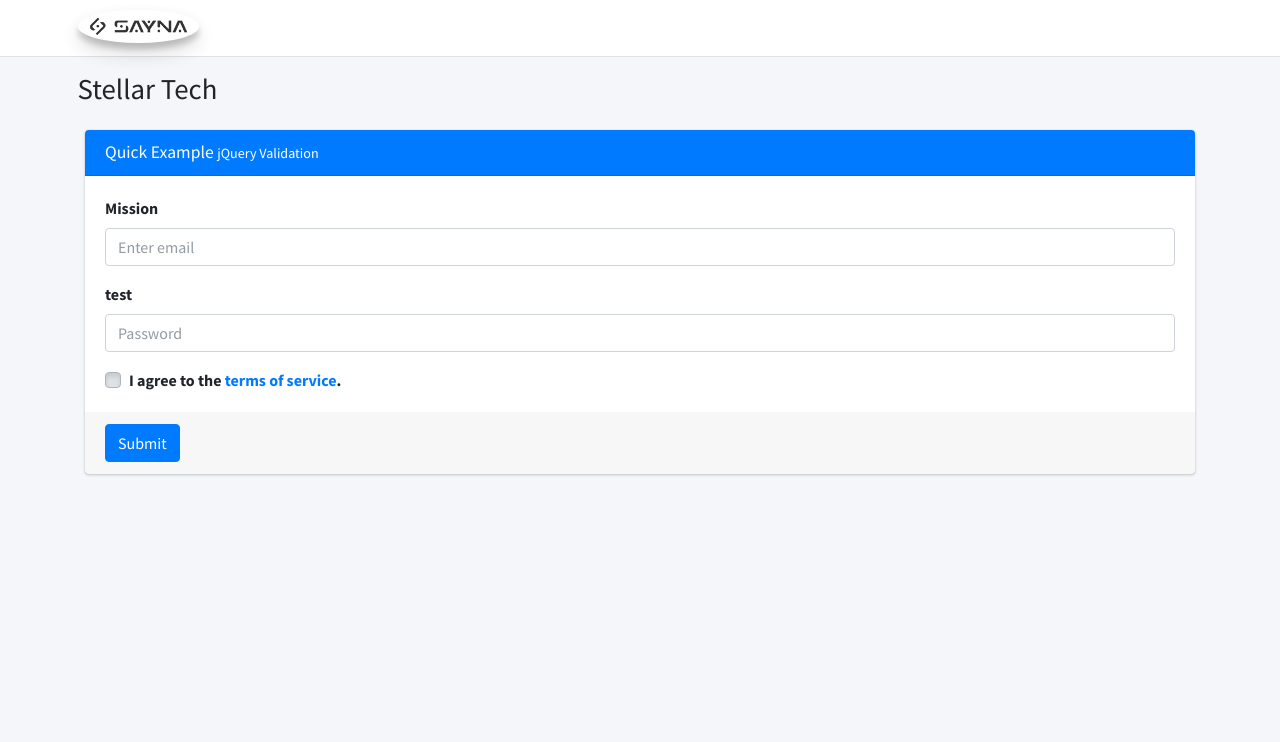
After one commit to FahRAN11O/SAYNA-SQLPHP-SPACEODYSSEY, a PHP site: page /app/views/forms/planeteForm.php in a window 1280 px wide. The commit adds this page. Shown: the top 742 px of the page. Run offline with PHP 8.4, Linux system fonts and the light colour scheme; some libraries are stand-ins or nearby versions.

Commit message:
Vue des forms

```diff
--- /dev/null
+++ b/app/views/forms/planeteForm.php
@@ -0,0 +1,55 @@
+<?php
+// Incluez le fichier en utilisant le chemin absolu
+include '../header.php';
+?>
+      <div class="container-fluid">
+        <div class="row">
+          <!-- left column -->
+          <div class="col-md-12">
+            <!-- jquery validation -->
+            <div class="card card-primary">
+              <div class="card-header">
+                <h3 class="card-title">Quick Example <small>jQuery Validation</small></h3>
+              </div>
+              <!-- /.card-header -->
+              <!-- form start -->
+              <form id="quickForm" novalidate="novalidate">
+                <div class="card-body">
+                  <div class="form-group">
+                    <label for="exampleInputEmail1">Mission</label>
+                    <input type="text" name="nom" class="form-control" id="exampleInputEmail1" placeholder="Enter email">
+                  </div>
+                  <div class="form-group">
+                    <label for="exampleInputPassword1">test</label>
+                    <input type="password" name="password" class="form-control" id="exampleInputPassword1" placeholder="Password">
+                  </div>
+                  <div class="form-group mb-0">
+                    <div class="custom-control custom-checkbox">
+                      <input type="checkbox" name="terms" class="custom-control-input" id="exampleCheck1">
+                      <label class="custom-control-label" for="exampleCheck1">I agree to the <a href="#">terms of service</a>.</label>
+                    </div>
+                  </div>
+                </div>
+                <!-- /.card-body -->
+                <div class="card-footer">
+                  <button type="submit" class="btn btn-primary">Submit</button>
+                </div>
+              </form>
+            </div>
+            <!-- /.card -->
+            </div>
+          <!--/.col (left) -->
+          <!-- right column -->
+          <div class="col-md-6">
+
+          </div>
+          <!--/.col (right) -->
+        </div>
+        <!-- /.row -->
+      </div><!-- /.container-fluid -->
+
+
+    <!-- terminer ici-->
+
+</body>
+</html>
--- a/app/views/header.php
+++ b/app/views/header.php
@@ -1,10 +1,10 @@
 <?php
-include('../../config/app.php');
+$pathToApp = realpath(__DIR__ . '/../../config/app.php');
+// Incluez le fichier en utilisant le chemin absolu
+include $pathToApp;
 ?>
 
 <!DOCTYPE html>
-
-
 <!--
 This is a starter template page. Use this page to start your new project from
 scratch. This page gets rid of all links and provides the needed markup only.
@@ -18,11 +18,12 @@ scratch. This page gets rid of all links and provides the needed markup only.
   <!-- Google Font: Source Sans Pro -->
   <link rel="stylesheet" href="https://fonts.googleapis.com/css?family=Source+Sans+Pro:300,400,400i,700&display=fallback">
   <!-- Font Awesome Icons -->
-  <link rel="stylesheet" href="../../www/plugins/fontawesome-free/css/all.min.css">
+  <link rel="stylesheet" href="../../../www/plugins/fontawesome-free/css/all.min.css">
   <!-- Theme style -->
-  <link rel="stylesheet" href="../../www/dist/css/adminlte.min.css">
+  <link rel="stylesheet" href="../../../www/dist/css/adminlte.min.css">
 </head>
 <body class="hold-transition layout-top-nav">
+
 <div class="wrapper">
 
   <!-- Navbar -->
--- a/config/database.php
+++ b/config/database.php
@@ -0,0 +1,5 @@
+<?php
+const DB_HOST = 'localhost';
+const DB_USER = 'stellar';
+const DB_NAME = 'stellar';
+const DB_PASSWORD = 'stellar';
--- a/include.php
+++ b/include.php
@@ -1,3 +1,5 @@
 <?php
 
 include '../config/app.php';
+
+include 'views/header.php';
```
Also changed, not shown: app/views/forms/missionForm.php (+11 -4 lines), config/connexion.php (added), 1 other file.
